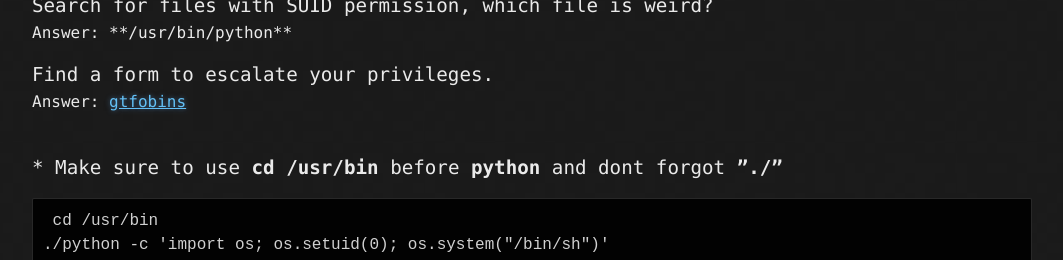
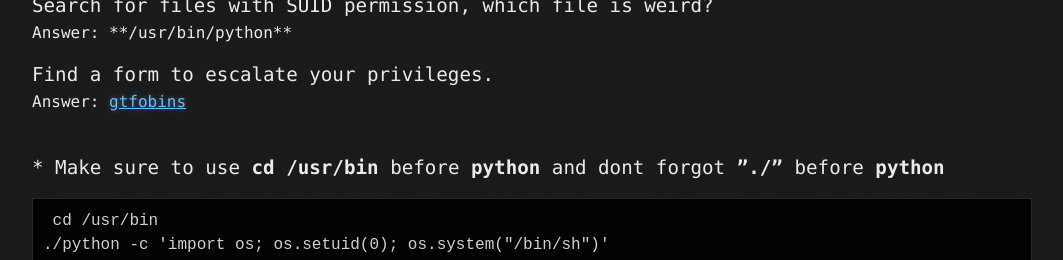
Before and after one commit to Amar-1337/amar-1337.github.io, a Jekyll site: the page built from boxes/rootme-thm.md, in a window 1280 px wide and 900 px high, scrolled down 5055 px, cut to the strip 123-383 px from the top of the window. Shown: the whole strip, without its empty margins (108-1171 px from the left). Built offline with Jekyll 4.4.1, drawn with Linux system fonts in a browser that asks for light colours.

Commit message:
fixed text

````diff
--- a/boxes/rootme-thm.md
+++ b/boxes/rootme-thm.md
@@ -138,7 +138,7 @@ find / -user root -perm /4000
 <big> Find a form to escalate your privileges. </big>
 <br><p2> Answer: <a href="https://gtfobins.github.io/">gtfobins</a>
 
-<br><big> * Make sure to use **cd /usr/bin** before **python** and dont forgot **"./"** </big>
+<br><big> * Make sure to use **cd /usr/bin** before **python** and dont forgot **"./"** before **python** </big>
 
 ```
  cd /usr/bin
````
